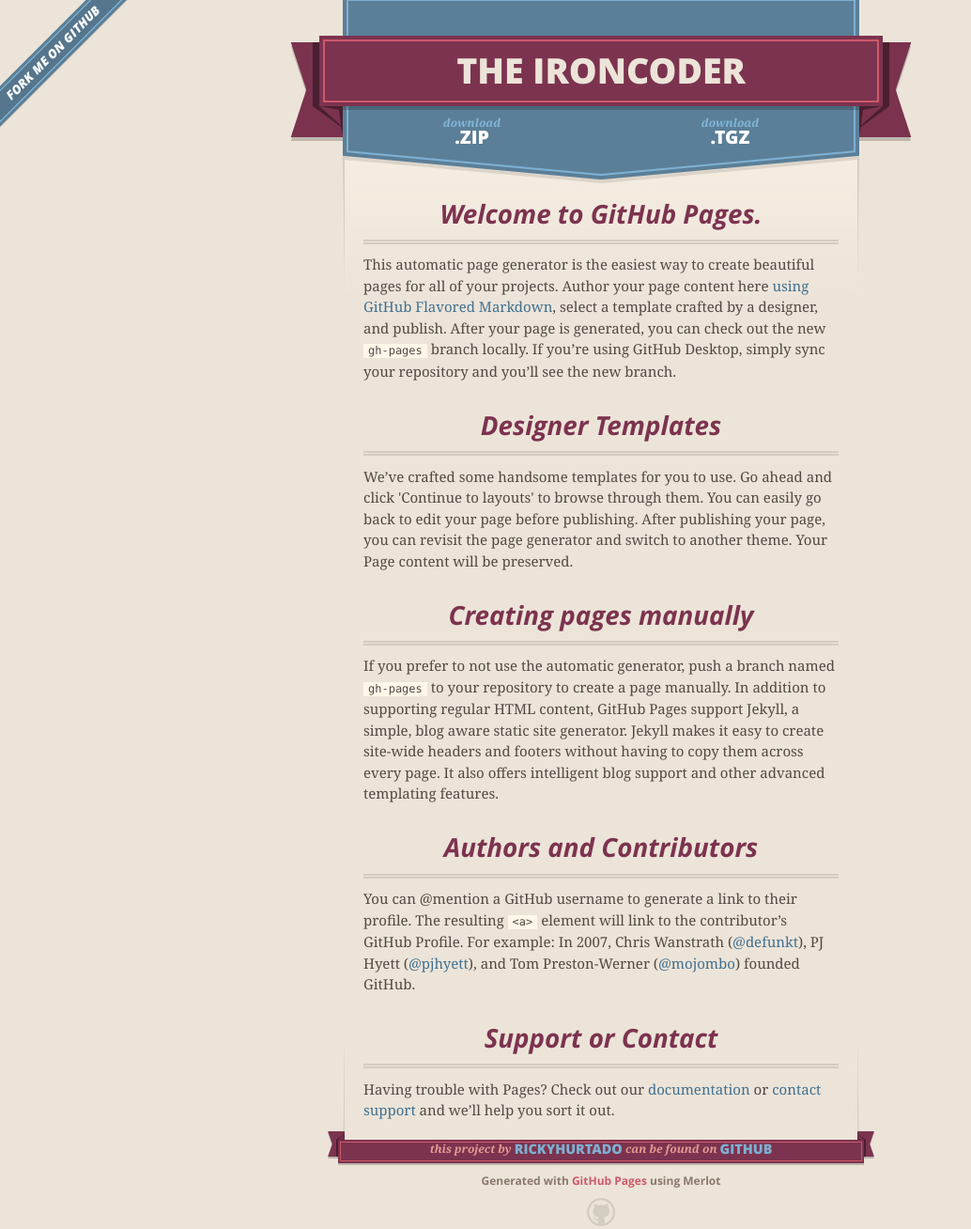
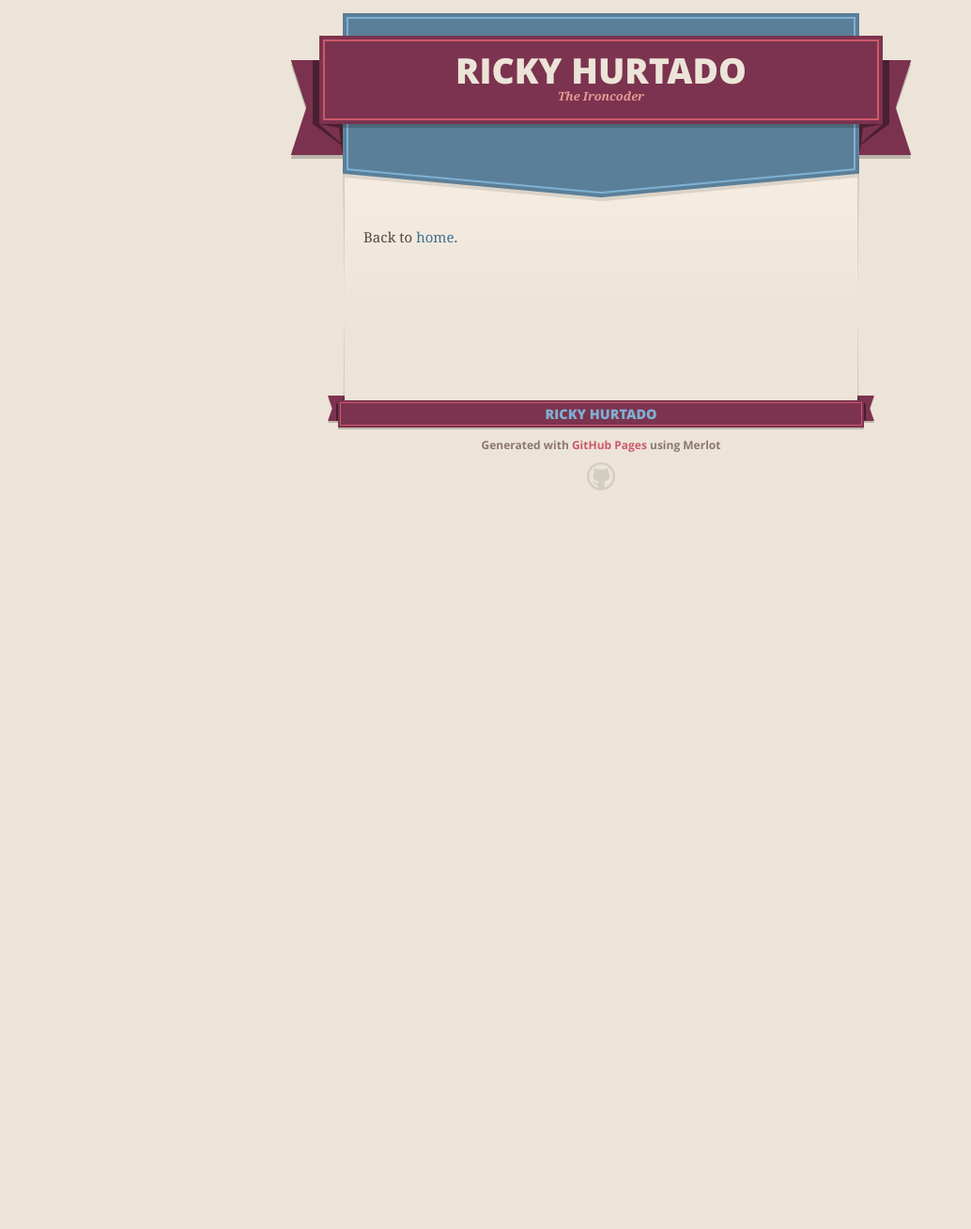
Before and after one commit to rickyhurtado/The-Ironcoder, a plain HTML site: page index.html in a window 1280 px wide. Shown: the whole page at 94% size, without its empty margins (0-1034 px from the left). After the commit the page ends 800 px from the top, so only its background shows below. Drawn offline with nearby package versions, Linux system fonts and the light colour scheme.

Commit message:
Update index.html

```diff
--- a/index.html
+++ b/index.html
@@ -17,65 +17,34 @@
         $('#main_content').headsmart()
       })
     </script>
-    <title>The Ironcoder by rickyhurtado</title>
+    <title>The Ironcoder | Ricky Hurtado</title>
   </head>
 
   <body>
-    <a id="forkme_banner" href="https://github.com/rickyhurtado/the-ironcoder">View on GitHub</a>
     <div class="shell">
-
       <header>
         <span class="ribbon-outer">
           <span class="ribbon-inner">
-            <h1>The Ironcoder</h1>
-            <h2></h2>
+            <h1>Ricky Hurtado</h1>
+            <h2>The Ironcoder</h2>
           </span>
           <span class="left-tail"></span>
           <span class="right-tail"></span>
         </span>
       </header>
 
-      <section id="downloads">
-        <span class="inner">
-          <a href="https://github.com/rickyhurtado/the-ironcoder/zipball/master" class="zip"><em>download</em> .ZIP</a><a href="https://github.com/rickyhurtado/the-ironcoder/tarball/master" class="tgz"><em>download</em> .TGZ</a>
-        </span>
-      </section>
-
+      <div id="no-downloads"><span class="inner"></span></div>
 
       <span class="banner-fix"></span>
 
-
       <section id="main_content">
-        <h3>
-<a id="welcome-to-github-pages" class="anchor" href="#welcome-to-github-pages" aria-hidden="true"><span aria-hidden="true" class="octicon octicon-link"></span></a>Welcome to GitHub Pages.</h3>
-
-<p>This automatic page generator is the easiest way to create beautiful pages for all of your projects. Author your page content here <a href="https://guides.github.com/features/mastering-markdown/">using GitHub Flavored Markdown</a>, select a template crafted by a designer, and publish. After your page is generated, you can check out the new <code>gh-pages</code> branch locally. If you’re using GitHub Desktop, simply sync your repository and you’ll see the new branch.</p>
-
-<h3>
-<a id="designer-templates" class="anchor" href="#designer-templates" aria-hidden="true"><span aria-hidden="true" class="octicon octicon-link"></span></a>Designer Templates</h3>
-
-<p>We’ve crafted some handsome templates for you to use. Go ahead and click 'Continue to layouts' to browse through them. You can easily go back to edit your page before publishing. After publishing your page, you can revisit the page generator and switch to another theme. Your Page content will be preserved.</p>
-
-<h3>
-<a id="creating-pages-manually" class="anchor" href="#creating-pages-manually" aria-hidden="true"><span aria-hidden="true" class="octicon octicon-link"></span></a>Creating pages manually</h3>
-
-<p>If you prefer to not use the automatic generator, push a branch named <code>gh-pages</code> to your repository to create a page manually. In addition to supporting regular HTML content, GitHub Pages support Jekyll, a simple, blog aware static site generator. Jekyll makes it easy to create site-wide headers and footers without having to copy them across every page. It also offers intelligent blog support and other advanced templating features.</p>
-
-<h3>
-<a id="authors-and-contributors" class="anchor" href="#authors-and-contributors" aria-hidden="true"><span aria-hidden="true" class="octicon octicon-link"></span></a>Authors and Contributors</h3>
-
-<p>You can @mention a GitHub username to generate a link to their profile. The resulting <code>&lt;a&gt;</code> element will link to the contributor’s GitHub Profile. For example: In 2007, Chris Wanstrath (<a href="https://github.com/defunkt" class="user-mention">@defunkt</a>), PJ Hyett (<a href="https://github.com/pjhyett" class="user-mention">@pjhyett</a>), and Tom Preston-Werner (<a href="https://github.com/mojombo" class="user-mention">@mojombo</a>) founded GitHub.</p>
-
-<h3>
-<a id="support-or-contact" class="anchor" href="#support-or-contact" aria-hidden="true"><span aria-hidden="true" class="octicon octicon-link"></span></a>Support or Contact</h3>
-
-<p>Having trouble with Pages? Check out our <a href="https://help.github.com/pages">documentation</a> or <a href="https://github.com/contact">contact support</a> and we’ll help you sort it out.</p>
+        <p>Back to <a href="https://rickyhurtado.github.io/">home</a>.</p>
       </section>
 
       <footer>
         <span class="ribbon-outer">
           <span class="ribbon-inner">
-            <p>this project by <a href="https://github.com/rickyhurtado">rickyhurtado</a> can be found on <a href="https://github.com/rickyhurtado/the-ironcoder">GitHub</a></p>
+            <p style="padding-top:5px"><a href="https://rickyhurtado.github.io/">Ricky Hurtado</a></p>
           </span>
           <span class="left-tail"></span>
           <span class="right-tail"></span>
@@ -83,9 +52,6 @@
         <p>Generated with <a href="https://pages.github.com">GitHub Pages</a> using Merlot</p>
         <span class="octocat"></span>
       </footer>
-
     </div>
-
-
   </body>
 </html>
```
